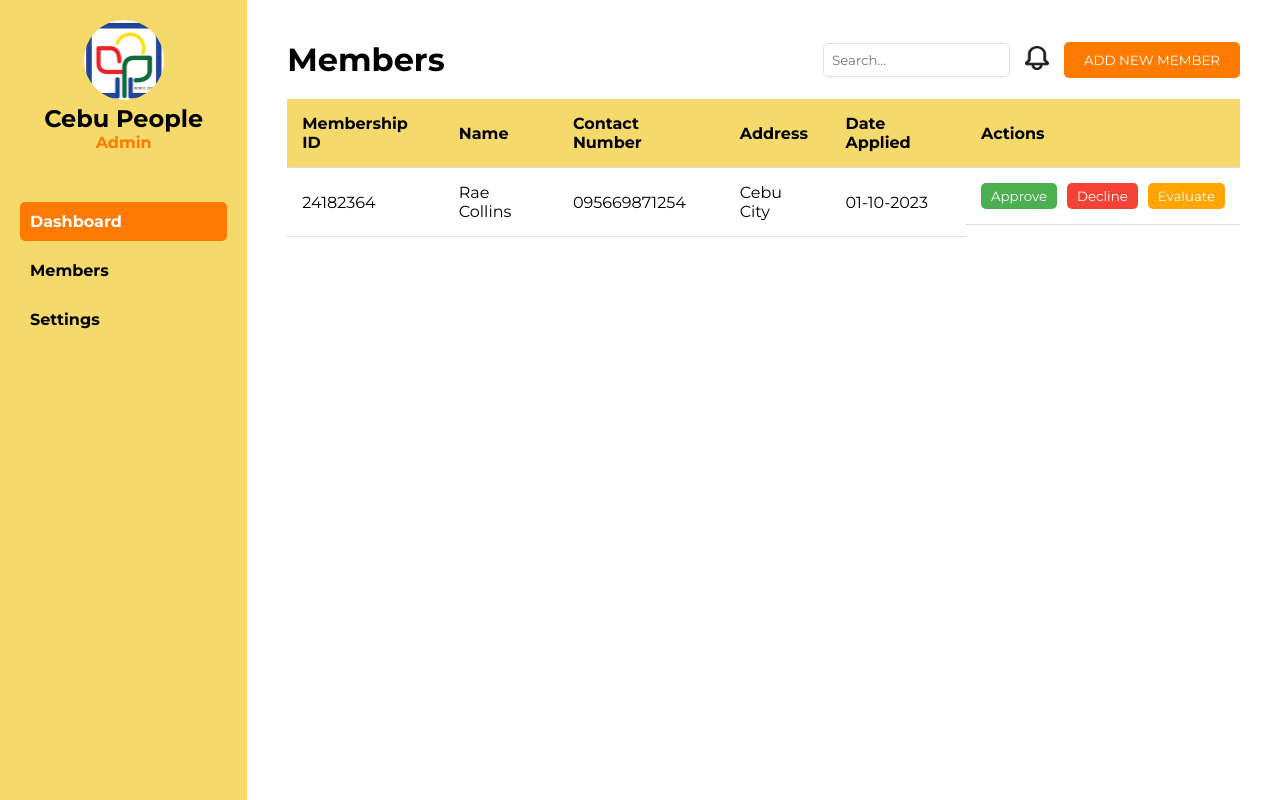
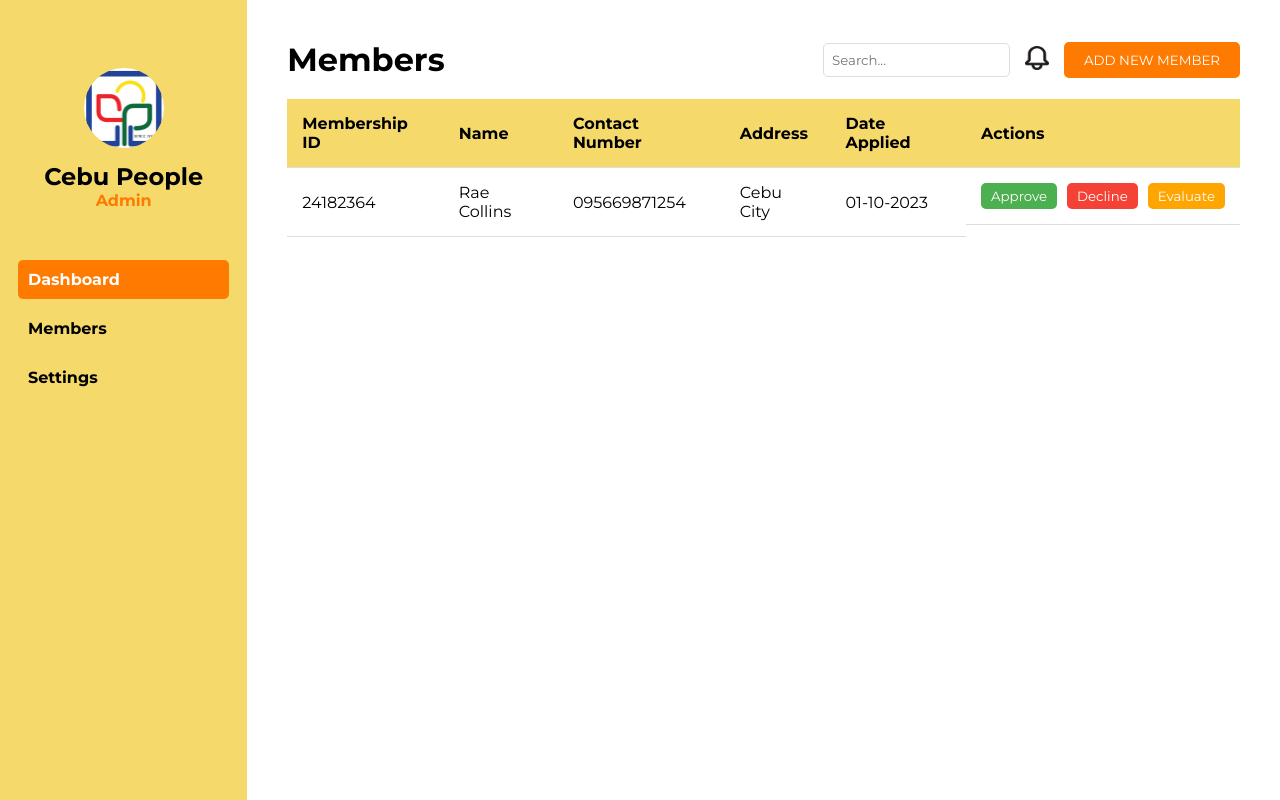
Before and after one commit to martinezcristy/CrediSyncML, a Flask app: page / in a window 1280 px wide. Run offline with Flask 3, Linux system fonts and the light colour scheme.

Commit message:
Updated layout styles

```diff
--- a/static/styles.css
+++ b/static/styles.css
@@ -16,19 +16,24 @@ body {
 .sidebar {
     width: 250px;
     background-color: #f5d96b;
-    padding: 20px;
+    padding: 18px;
     font-family: 'Montserrat', sans-serif !important;
 }
 
 .profile-section {
     text-align: center;
     margin-bottom: 50px;
+    padding-top: 20px;
+    padding-top: 30px;
+
 }
 
 .profile-pic {
     width: 80px;
     height: 80px;
     border-radius: 50%;
+    margin-bottom: 10px;
+    margin-top: 20px;
 }
 
 .admin-role {
```
